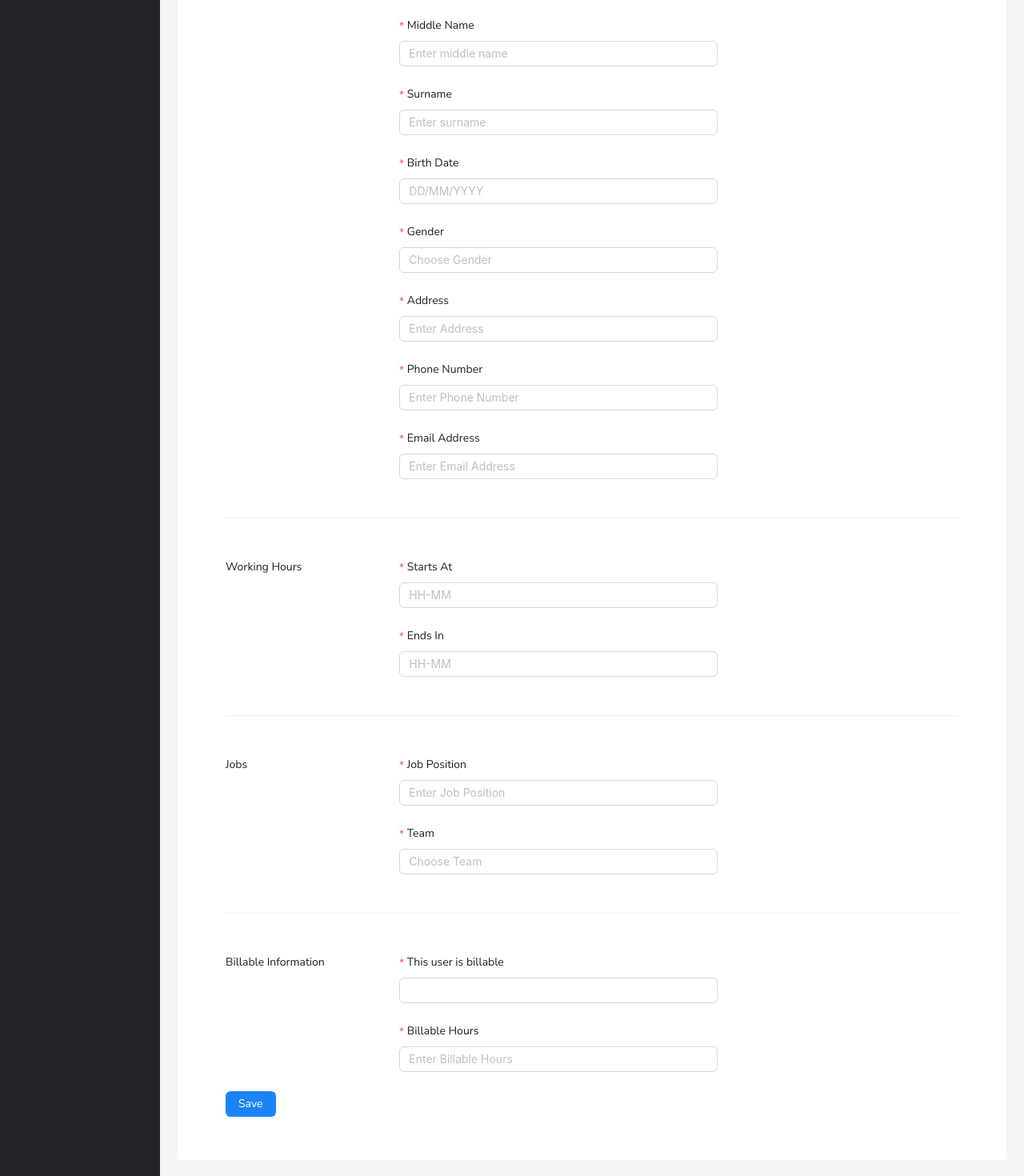
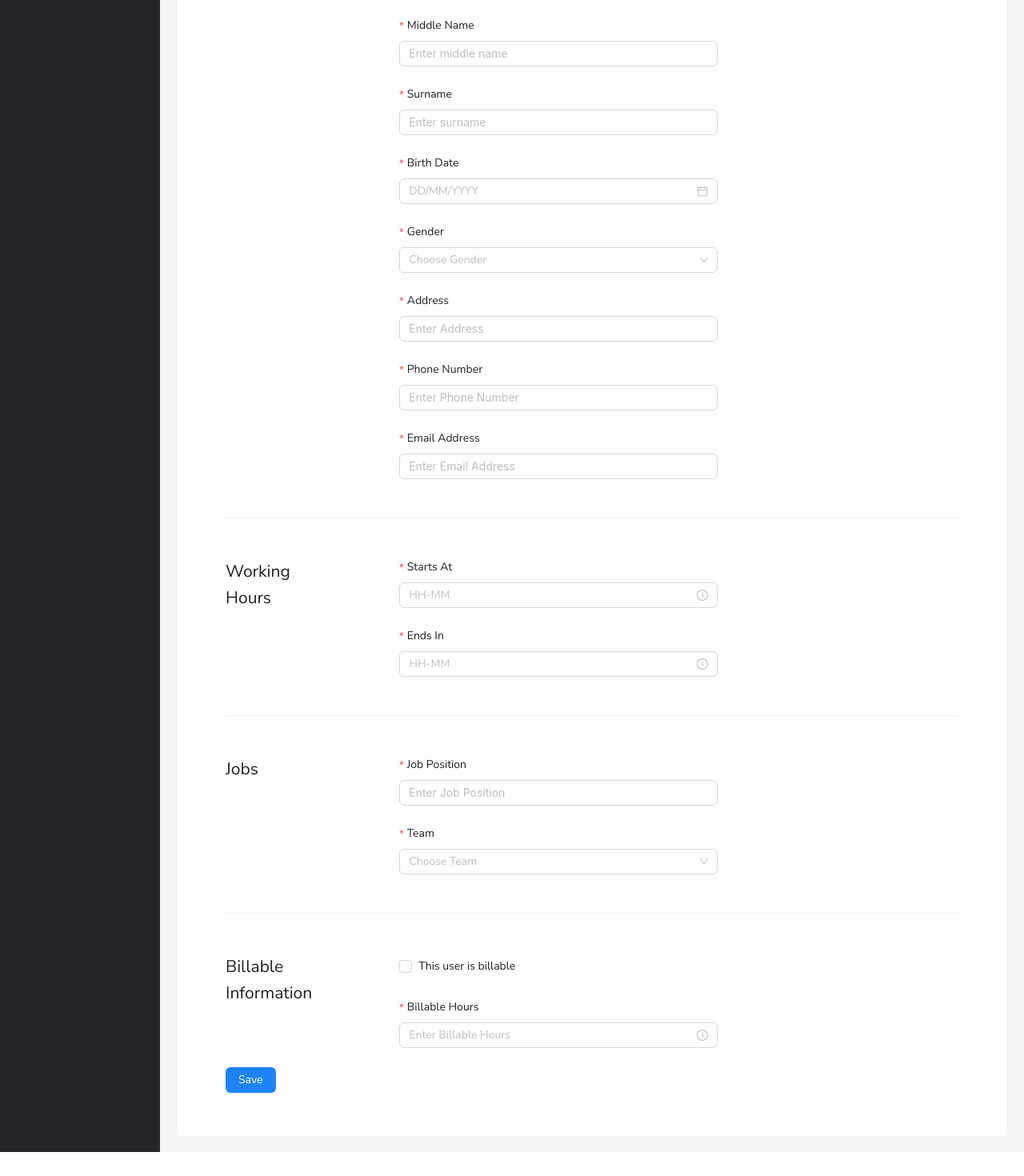
Before and after one commit to RabinThapa1998/employee-management-system, a React (Vite) app in the folder client/: page /add-employee in a window 1280 px wide. Shown: the part 349-1819 px from the top of the page at 80% size. After the commit the page ends 1789 px from the top, so only its background shows below. Built offline with nearby package versions, Linux system fonts and the light colour scheme.

Commit message:
feat:udpate add-employee form

```diff
--- a/client/src/components/employees/AddEmployeeTable.tsx
+++ b/client/src/components/employees/AddEmployeeTable.tsx
@@ -1,5 +1,15 @@
 import React from 'react';
-import { Button, Checkbox, Form, Input, Divider, theme } from 'antd';
+import {
+  Button,
+  Checkbox,
+  Form,
+  Input,
+  Divider,
+  theme,
+  Select,
+  DatePicker,
+  TimePicker,
+} from 'antd';
 import './style.css';
 import { AddEmployeeFormSectionWrapper } from './AddEmployeeFormSectionWrapper';
 const onFinish = (values: any) => {
@@ -9,11 +19,15 @@ const onFinish = (values: any) => {
 const onFinishFailed = (errorInfo: any) => {
   console.log('Failed:', errorInfo);
 };
+type option = {
+  value: string;
+  label: string;
+}[];
 interface IForm {
   name: string;
   label: string;
   placeholder?: string;
-  options?: string[];
+  options?: option;
   type: 'text' | 'number' | 'date' | 'select' | 'checkbox' | 'time';
 }
 
@@ -45,7 +59,20 @@ const basicInformation: IForm[] = [
   {
     name: 'gender',
     label: 'Gender',
-    options: ['male', 'female', 'other'],
+    options: [
+      {
+        value: 'male',
+        label: 'Male',
+      },
+      {
+        value: 'female',
+        label: 'Female',
+      },
+      {
+        value: 'other',
+        label: 'Other',
+      },
+    ],
     placeholder: 'Choose Gender',
     type: 'select',
   },
@@ -93,7 +120,12 @@ const jobs: IForm[] = [
     name: 'team',
     label: 'Team',
     placeholder: 'Choose Team',
-    options: ['team1', 'team2', 'team3'],
+    options: [
+      {
+        value: '',
+        label: '',
+      },
+    ],
     type: 'select',
   },
 ];
@@ -133,7 +165,9 @@ export function AddEmployeeTable() {
         </div>
 
         <AddEmployeeFormSectionWrapper title='Basic Information'>
-          {basicInformation.map((item) => (
+          {basicInformation.map((item) => {
+            if (item.name === 'gender') {
+              return (
                 <Form.Item
                   label={item.label}
                   name={item.name}
@@ -141,9 +175,41 @@ export function AddEmployeeTable() {
                   className='w-[398px]'
                   rules={[{ required: true, message: 'required' }]}
                 >
-              <Input placeholder={item.placeholder} />
+                  <Select
+                    placeholder={item.placeholder}
+                    options={item.options}
+                    className='w-full'
+                  />
                 </Form.Item>
-          ))}
+              );
+            }
+            if (item.name === 'dob') {
+              return (
+                <Form.Item
+                  label={item.label}
+                  name={item.name}
+                  key={item.name}
+                  rules={[{ required: true, message: 'required' }]}
+                >
+                  <DatePicker
+                    placeholder={item.placeholder}
+                    className='w-[398px]'
+                    format={'DD/MM/YYYY'}
+                  />
+                </Form.Item>
+              );
+            }
+            return (
+              <Form.Item
+                label={item.label}
+                name={item.name}
+                key={item.name}
+                rules={[{ required: true, message: 'required' }]}
+              >
+                <Input placeholder={item.placeholder} className='w-[398px]' />
+              </Form.Item>
+            );
+          })}
         </AddEmployeeFormSectionWrapper>
         <Divider />
 
@@ -153,17 +219,18 @@ export function AddEmployeeTable() {
               label={item.label}
               name={item.name}
               key={item.name}
-              className='w-[398px]'
               rules={[{ required: true, message: 'required' }]}
             >
-              <Input placeholder={item.placeholder} />
+              <TimePicker placeholder={item.placeholder} format={'HH:mm'} className='w-[398px]' />
             </Form.Item>
           ))}
         </AddEmployeeFormSectionWrapper>
 
         <Divider />
         <AddEmployeeFormSectionWrapper title='Jobs'>
-          {jobs.map((item) => (
+          {jobs.map((item) => {
+            if (item.name === 'team') {
+              return (
                 <Form.Item
                   label={item.label}
                   name={item.name}
@@ -171,28 +238,58 @@ export function AddEmployeeTable() {
                   className='w-[398px]'
                   rules={[{ required: true, message: 'required' }]}
                 >
-              <Input placeholder={item.placeholder} />
+                  <Select
+                    placeholder={item.placeholder}
+                    options={item.options}
+                    className='w-full'
+                  />
                 </Form.Item>
-          ))}
+              );
+            }
+            return (
+              <Form.Item
+                label={item.label}
+                name={item.name}
+                key={item.name}
+                rules={[{ required: true, message: 'required' }]}
+              >
+                <Input placeholder={item.placeholder} className='w-[398px]' />
+              </Form.Item>
+            );
+          })}
         </AddEmployeeFormSectionWrapper>
 
         <Divider />
         <AddEmployeeFormSectionWrapper title='Billable Information'>
-          {billableInformation.map((item) => (
+          {billableInformation.map((item) => {
+            if (item.name === 'is_billable') {
+              return (
+                <Form.Item
+                  name={item.name}
+                  key={item.name}
+                  className='w-full'
+                  rules={[{ required: true, message: 'required' }]}
+                >
+                  <Checkbox>{item.label}</Checkbox>
+                </Form.Item>
+              );
+            }
+            return (
               <Form.Item
                 label={item.label}
                 name={item.name}
                 key={item.name}
-              className='w-[398px]'
+                className='w-full'
                 rules={[{ required: true, message: 'required' }]}
               >
-              <Input placeholder={item.placeholder} />
+                <TimePicker placeholder={item.placeholder} className='w-[398px]' />
               </Form.Item>
-          ))}
+            );
+          })}
         </AddEmployeeFormSectionWrapper>
 
         <Form.Item>
-          <Button type='primary' htmlType='submit' style={{ backgroundColor: token.colorPrimary }}>
+          <Button type='primary' htmlType='submit'>
             Save
           </Button>
         </Form.Item>
--- a/client/tailwind.config.cjs
+++ b/client/tailwind.config.cjs
@@ -19,4 +19,7 @@ module.exports = {
     },
     plugins: [],
   },
+  corePlugins: {
+    preflight: false,
+  },
 };
```
Lines whose indentation alone changed are shown as unchanged.
